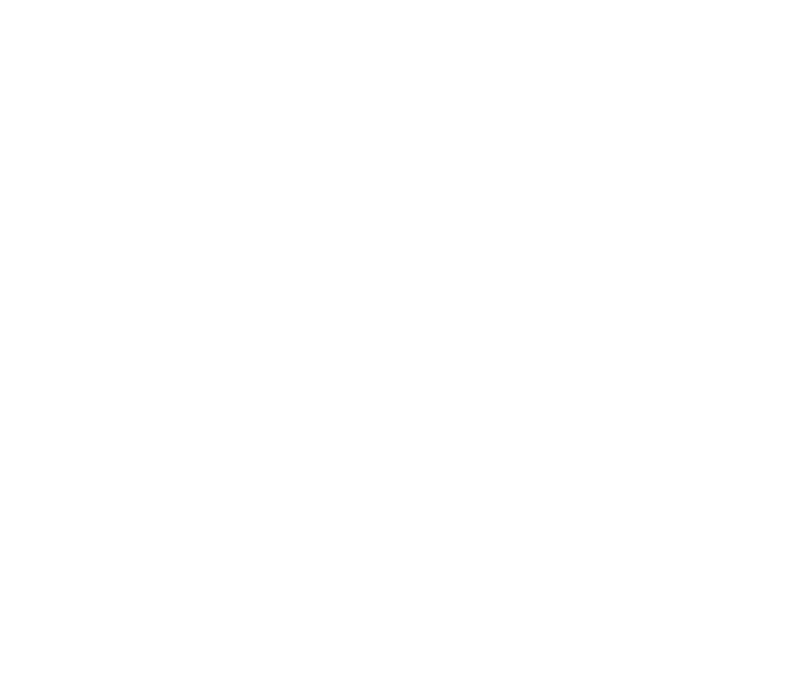
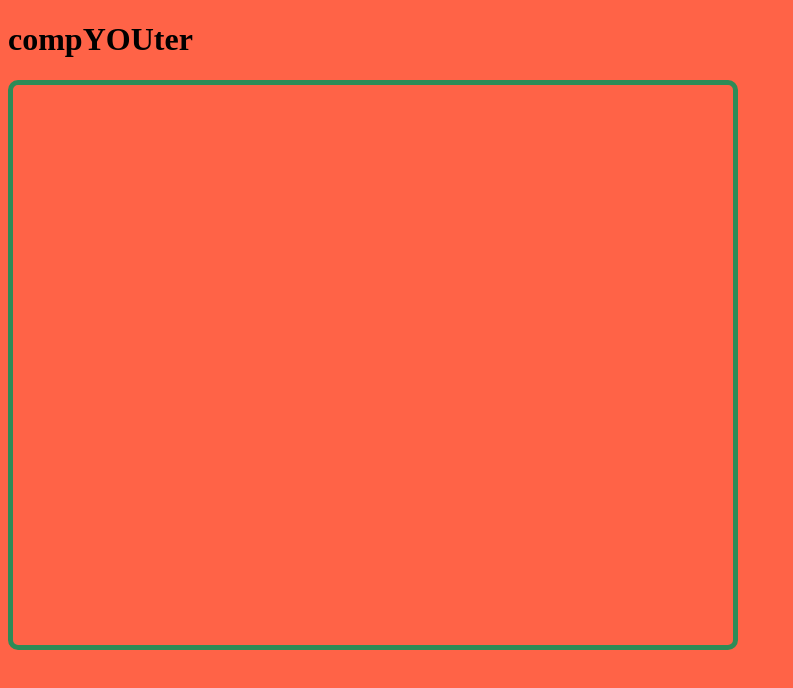
Before and after one commit to OcramT/compYOUter, a website built with webpack: page index.html in a window 1280 px wide. Shown: the whole page, without its empty margins (0-793 px from the left). Built offline with Linux system fonts and the light colour scheme.

Commit message:
Setup project

```diff
--- a/index.html
+++ b/index.html
@@ -6,11 +6,13 @@
     <meta name="viewport" content="width=device-width, initial-scale=1.0" />
     <meta http-equiv="X-UA-Compatible" content="ie=edge" />
     <link rel="stylesheet" href="./dist/main.css" />
+    <script src="./dist/main.js"></script>
     <title>compYOUter</title>
 </head>
 
 <body>
-    <script src="./dist/main.js"></script>
+    <h1 class='site-header'>compYOUter</h1>
+    <video class='user-cam' id='video' width='720px' height='560px' autoplay muted></video>
 </body>
 
 </html>
--- a/src/styles/index.scss
+++ b/src/styles/index.scss
@@ -0,0 +1 @@
+@import 'splash';
--- /dev/null
+++ b/src/styles/splash.scss
@@ -0,0 +1,8 @@
+body {
+    background-color: tomato;
+}
+
+.user-cam {
+    border-radius: 10px;
+    border: solid 5px seagreen;
+}
--- a/webpack.common.js
+++ b/webpack.common.js
@@ -3,7 +3,7 @@ const MiniCssExtractPlugin = require("mini-css-extract-plugin");
 const outputDir = "./dist";
 
 module.exports = {
-  entry: path.resolve(__dirname, "src", "index.js"),
+  entry: path.resolve(__dirname, "src", "compyouter.js"),
   output: {
     path: path.join(__dirname, outputDir),
     filename: "[name].js",
```
Also changed, not shown: package.json (+7 -2 lines), dist/main.css, dist/main.js, src/compyouter.js (renamed from src/index.js), 1 other file.
